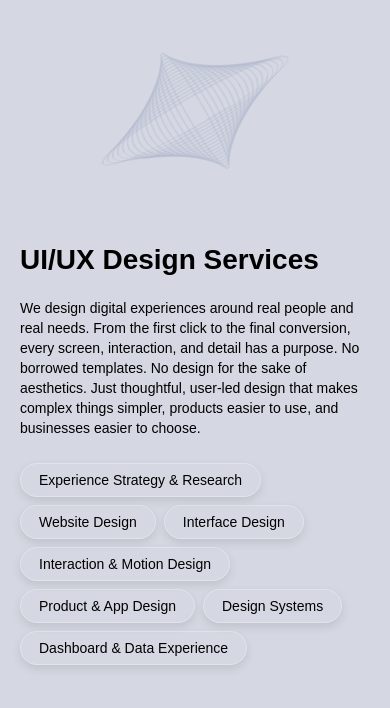
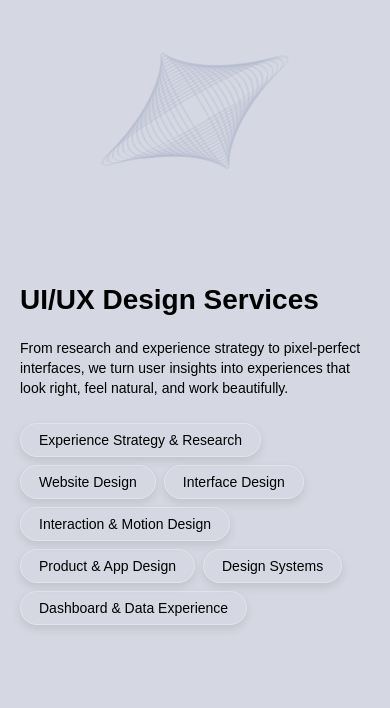
Before and after one commit to therareaniket/new-rarepixels-design, a Next.js app: page /Services in a window 390 px wide. Shown: the part 1171-1879 px from the top of the page. Built offline with nearby package versions, Linux system fonts and the light colour scheme; a web font is replaced by a local one.

Commit message:
fix 🐛: fixed services page services section mobile view height

```diff
--- a/src/components/Homepage/Blog/Blog.tsx
+++ b/src/components/Homepage/Blog/Blog.tsx
@@ -86,7 +86,7 @@ const Blog = () => {
                                 </div>
 
                                 <p className='text-18 font-normal mt-[30px] blog-redirect'>A visually attractive interface may convince users to explore your platform once. But whether they stay, engage, and return depends entirely on experience.
-                                    <Link href="/Blog/why-businesses-need-ux-masters-not-just-creative-designers" title='blogs' >Read More</Link>
+                                    <Link href="/Blog/why-businesses-need-ux-masters-not-just-creative-designers" title='blogs' >Read More <span className="sr-only">about our two-year milestone article</span></Link>
                                 </p>
                             </div>
                         </div>
--- a/src/components/Servicepage/ServicesSection/ServicesSection.tsx
+++ b/src/components/Servicepage/ServicesSection/ServicesSection.tsx
@@ -385,13 +385,13 @@ const ServicesSection = () => {
 										</p>
 
 										<div className="services-content-chips mt-[60px] flex gap-[12px] flex-wrap">
-											<Link href="#" title="Experience Strategy & Research" className="text-18 font-normal py-[8px] px-[20px] rounded-full ">Social Media Strategy</Link>
-											<Link href="#" title="Website Design" className="text-18 font-normal py-[8px] px-[20px] rounded-full ">Content Planning & Calendars</Link>
-											<Link href="#" title="Interface Design" className="text-18 font-normal py-[8px] px-[20px] rounded-full ">Creative Design & Copywriting</Link>
+											<Link href="#" title="Experience Strategy & Research" className="text-18 font-normal py-[8px] px-[20px] rounded-full ">Social Strategy</Link>
+											<Link href="#" title="Website Design" className="text-18 font-normal py-[8px] px-[20px] rounded-full ">Content Planning</Link>
+											<Link href="#" title="Interface Design" className="text-18 font-normal py-[8px] px-[20px] rounded-full ">Creative Content</Link>
 											<Link href="#" title="Interaction & Motion Design" className="text-18 font-normal py-[8px] px-[20px] rounded-full ">Reels & Short-Form Videos</Link>
-											<Link href="#" title="Product & App Design" className="text-18 font-normal py-[8px] px-[20px] rounded-full ">Community Management</Link>
-											<Link href="#" title="Design Systems" className="text-18 font-normal py-[8px] px-[20px] rounded-full ">Social Media Publishing</Link>
-											<Link href="#" title="Dashboard & Data Experience" className="text-18 font-normal py-[8px] px-[20px] rounded-full ">Performance Tracking & Reporting</Link>
+											<Link href="#" title="Product & App Design" className="text-18 font-normal py-[8px] px-[20px] rounded-full ">Community Care</Link>
+											<Link href="#" title="Design Systems" className="text-18 font-normal py-[8px] px-[20px] rounded-full ">Social Publishing</Link>
+											<Link href="#" title="Dashboard & Data Experience" className="text-18 font-normal py-[8px] px-[20px] rounded-full ">Performance Reports</Link>
 										</div>
 									</div>
 
--- a/src/components/Servicepage/ServicesSection/services.css
+++ b/src/components/Servicepage/ServicesSection/services.css
@@ -339,7 +339,7 @@
 
 @media (max-width: 439px) {
     .services-circle-wrapper { --circle-size: 512px; }
-    .services-text-pointers p span:nth-child(2) { display: none; }
+    .services-text-pointers p span:nth-child(1) { display: none; }
     .services-element-wrapper { width: 250px; height: 250px; }
     .services-content-chips { margin-top: 25px; }
     .services-section-wrapper { gap: 15px; }
@@ -368,7 +368,7 @@
     .services-active-dot { width: 14px; height: 14px; }
     .services-text-pointers h2 { font-size: 24px; line-height: 32px; }
     .services-content-chips a { font-size: 12px; line-height: 20px; padding: 4px 16px; }
-    .services-text-wrapper { height: 350px; }
+    .services-text-wrapper { height: 390px; }
 }
 
 @media (max-width: 374px) {
```
